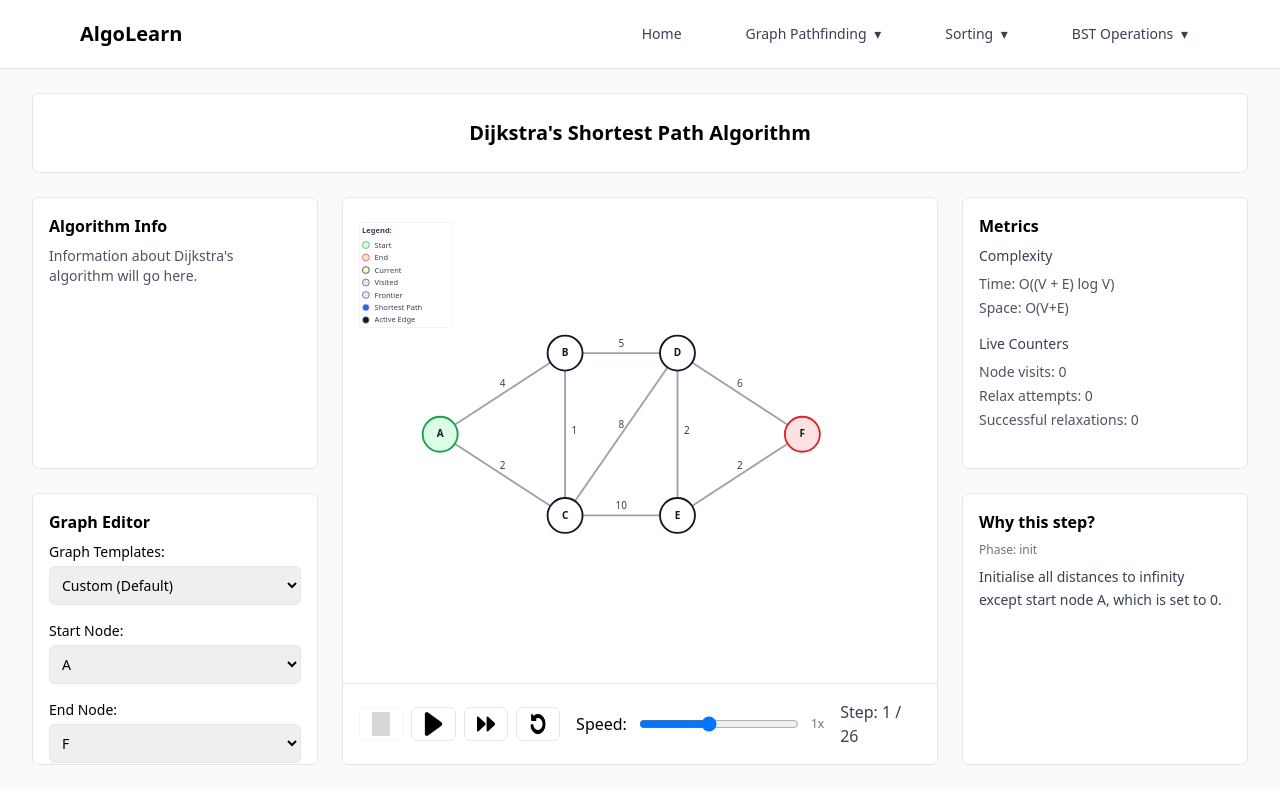
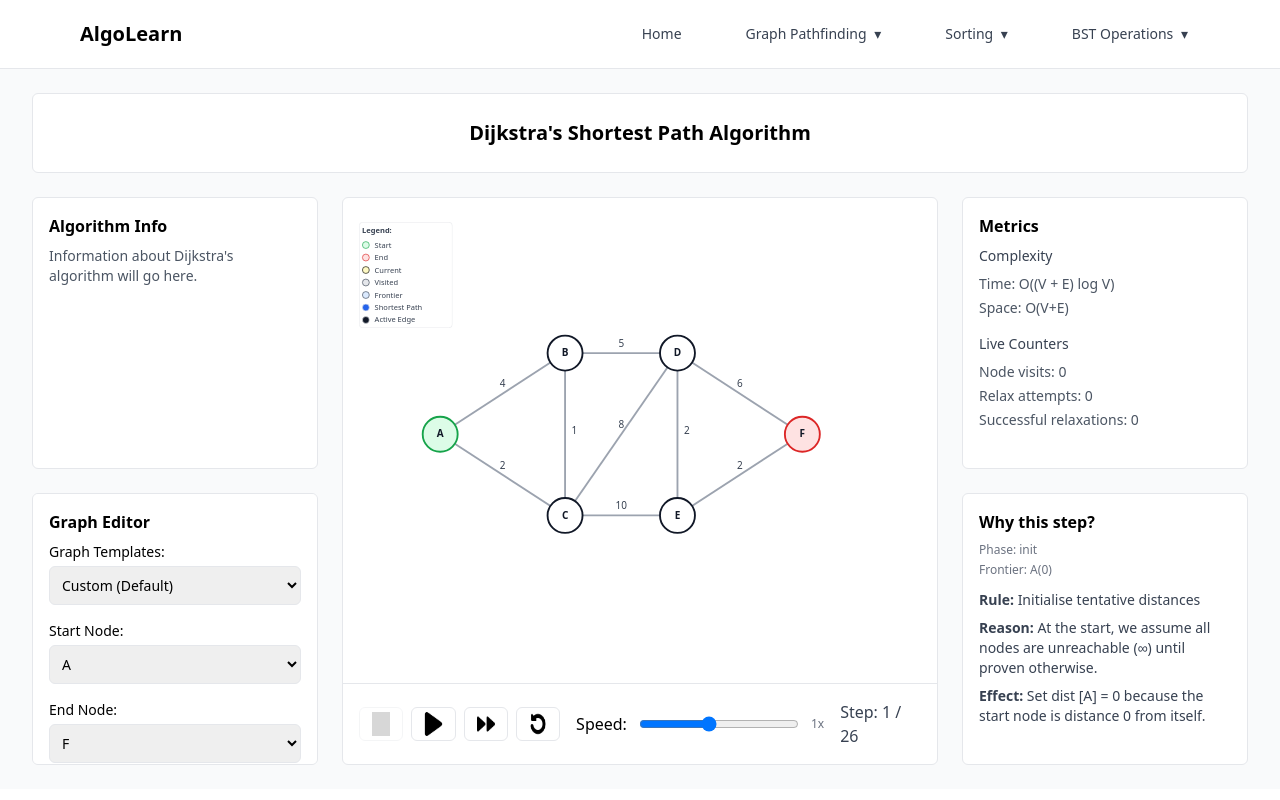
Before and after one commit to lolelolele/algorithm-learning-platform, a React (Vite) app: page /dijkstra in a window 1280 px wide. Built offline with nearby package versions, Linux system fonts and the light colour scheme; grey boxes are pictures that could not be loaded.

Commit message:
feat: improve dijkstra step explanations for readability and learning clarity

```diff
--- a/src/features/dijkstra/logic/dijkstraSteps.js
+++ b/src/features/dijkstra/logic/dijkstraSteps.js
@@ -35,6 +35,13 @@ function pathNodesToEdgeIds(pathNodes, edges) {
     return edgeIds;
 }
 
+function formatFrontier(pq) {
+    if (!pq || pq.length === 0) return "null";
+
+    const copy = [...pq].sort((a, b) => a.dist - b.dist);
+    return copy.map((n) => `${n.id}(${n.dist})`).join(", ");
+}
+
 export function generateDijkstraSteps(graph, startId, endId) {
     const steps = [];
 
@@ -65,11 +72,16 @@ export function generateDijkstraSteps(graph, startId, endId) {
         phase: "init",
         currentNode: null,
         visited: [],
-        frontier: [startId],
+        frontier: pq.map((n) => n.id),
+        frontierWithDist: formatFrontier(pq),
         dist: { ...dist },
         prev: { ...prev },
         activeEdge: null,
-        explanation: `Initialise all distances to infinity except start node ${startId}, which is set to 0.`,
+        explanationParts:{
+            rule: "Initialise tentative distances",
+            reason: "At the start, we assume all nodes are unreachable (∞) until proven otherwise.",
+            effect: `Set dist [${startId}] = 0 because the start node is distance 0 from itself.`,
+        },
         counters: { ...counters },
     });
 
@@ -88,13 +100,19 @@ export function generateDijkstraSteps(graph, startId, endId) {
             currentNode: current,
             visited: Array.from(visited),
             frontier: pq.map((n) => n.id),
+            frontierWithDist: formatFrontier(pq),
             dist: { ...dist },
             prev: { ...prev },
             activeEdge: null,
-            explanation: `Select node ${current} as it has the smallest tentative distance.`,
+            explanationParts:{
+                rule: "Pick the frontier node with the smallest tentative distance",
+                reason: "With non-negative weights, the smallest tentative distance is guaranteed to be final (greedy choice).",
+                effect: `Node ${current} becomes 'visited' (finalised). We now relax its outgoing edges.`,
+            },
             counters: { ...counters },
         });
 
+        //early exit if we reached end
         if (current === endId) break;
 
         //relax outgoing edges
@@ -103,28 +121,35 @@ export function generateDijkstraSteps(graph, startId, endId) {
         );
 
         for(const edge of outgoing) {
-            const neighbour =
-                edge.from === current ? edge.to : edge.from;
+            const neighbour = edge.from === current ? edge.to : edge.from;
 
             if (visited.has(neighbour)) continue;
 
             counters.relaxAttempts++;
+
+            const oldDist = dist[neighbour];
+            const newDist = dist[current] + edge.weight;
 
             steps.push({
                 phase: "relax-edge",
                 currentNode: current,
                 visited: Array.from(visited),
                 frontier: pq.map((n) => n.id),
+                frontierWithDist: formatFrontier(pq),
                 dist: { ...dist },
                 prev: { ...prev },
                 activeEdge: edge.id,
-                explanation: `Check edge ${current} -> ${neighbour} with weight ${edge.weight}.`,
+                explanationParts:{
+                    rule: "Relaxation check",
+                    reason: "Try to improve the best known distance to a neighbour using the current node.",
+                    effect: `Try ${current} -> ${neighbour}: ${dist[current]} + ${edge.weight} = ${newDist} (current best: ${oldDist === Infinity ? "∞" : oldDist}).`,
+                },
                 counters: { ...counters },
             });
 
-            const newDist = dist[current] + edge.weight;
+            if (newDist < dist[neighbour]) {
 
-            if (newDist < dist[neighbour]) {
+                //successful relaxation
                 dist[neighbour] = newDist;
                 prev[neighbour] = current;
                 pq.push({ id: neighbour, dist: newDist});
@@ -135,10 +160,33 @@ export function generateDijkstraSteps(graph, startId, endId) {
                     currentNode: current,
                     visited: Array.from(visited),
                     frontier: pq.map((n) => n.id),
+                    frontierWithDist: formatFrontier(pq),
                     dist: { ...dist },
                     prev: { ...prev },
                     activeEdge: edge.id,
-                    explanation: `Update distance of ${neighbour} to ${newDist} via ${current}.`,
+                    explanationParts:{
+                        rule: "Update distance (successful relaxation)",
+                        reason: "We found a shorter path to the neighbour through the current node.",
+                        effect: `Accept the new path. ${neighbour} now has distance ${newDist} via ${current}.`,
+                    },
+                    counters: { ...counters },
+                });
+            } else {
+                //explicit step for failed relaxation
+                steps.push({
+                    phase: "no-update",
+                    currentNode: current,
+                    visited: Array.from(visited),
+                    frontier: pq.map((n) => n.id),
+                    frontierWithDist: formatFrontier(pq),
+                    dist: { ...dist },
+                    prev: { ...prev },
+                    activeEdge: edge.id,
+                    explanationParts:{
+                        rule: "No update (failed relaxation)",
+                        reason: "The alternative path is not better than the best-known distance.",
+                        effect: `Reject the new path.  ${newDist} is not better than the current distance ${oldDist}.`,
+                    },
                     counters: { ...counters },
                 });
             }
@@ -154,13 +202,22 @@ export function generateDijkstraSteps(graph, startId, endId) {
         currentNode: endId,
         visited: Array.from(visited),
         frontier: [],
+        frontierWithDist: "null",
         dist: { ...dist },
         prev: { ...prev },
         activeEdge: null, shortestPathNodes, shortestPathEdges,
-        explanation:
+        explanationParts:
             shortestPathNodes.length > 0
-                ? `Dijkstra's algorithm has completed. Highlighting the shortest path from ${startId} to ${endId}.`
-                : `Dijkstra's algorithm has completed. No path exists from ${startId} to ${endId}.`,
+                ? {
+                    rule: "Reconstruct the shortest path",
+                    reason: "We stored predecessors (prev during relaxations, so we can backtrack from the end  node.",
+                    effect: `Highlight path ${shortestPathNodes.join("->")}.`,
+                }
+                : {
+                    rule: "Terminate",
+                    reason: "All reachable nodes have been finalised, but the end node was not reachable.",
+                    effect: `No path exists from ${startId} to ${endid}.`,
+                },
         counters: { ...counters },
     });
 
--- a/src/pages/Dijkstra.jsx
+++ b/src/pages/Dijkstra.jsx
@@ -189,14 +189,34 @@ export default function Dijkstra() {
             }
 
             whyThisStep={
-                <div className="text-sm text-gray-700 space-y-2">
-                    <div className="text-xs text-gray-500">
-                        Phase: {currentStep?.phase ?? "-"}
+                <div className="text-sm text-gray-700 space-y-3">
+                    <div className="text-xs text-gray-500 space-y-1">
+                        <div>Phase: {currentStep?.phase ?? "-"}</div>
+                        <div>Frontier: {currentStep?.frontierWithDist ?? "null"}</div>
                     </div>
 
-                    <p className="leading-relaxed">
-                        {currentStep?.explanation ?? "No explanation available for this step yet."}
-                    </p>
+                    {currentStep?.explanationParts ?(
+                        <div className="space-y-2 leading relaxed">
+                            <div>
+                                <span className="font-semibold">Rule: </span>
+                                <span>{currentStep.explanationParts.rule}</span>
+                            </div>
+
+                            <div>
+                                <span className="font-semibold">Reason: </span>
+                                <span>{currentStep.explanationParts.reason}</span>
+                            </div>
+
+                            <div>
+                                <span className="font-semibold">Effect: </span>
+                                <span>{currentStep.explanationParts.effect}</span>
+                            </div>
+                        </div>
+                    ) : (
+                        <p className="leading relaxed">
+                            {currentStep?.explanation ?? "No explanation available for this step yet."}
+                        </p>
+                    )}
                 </div>
             }
 
```
